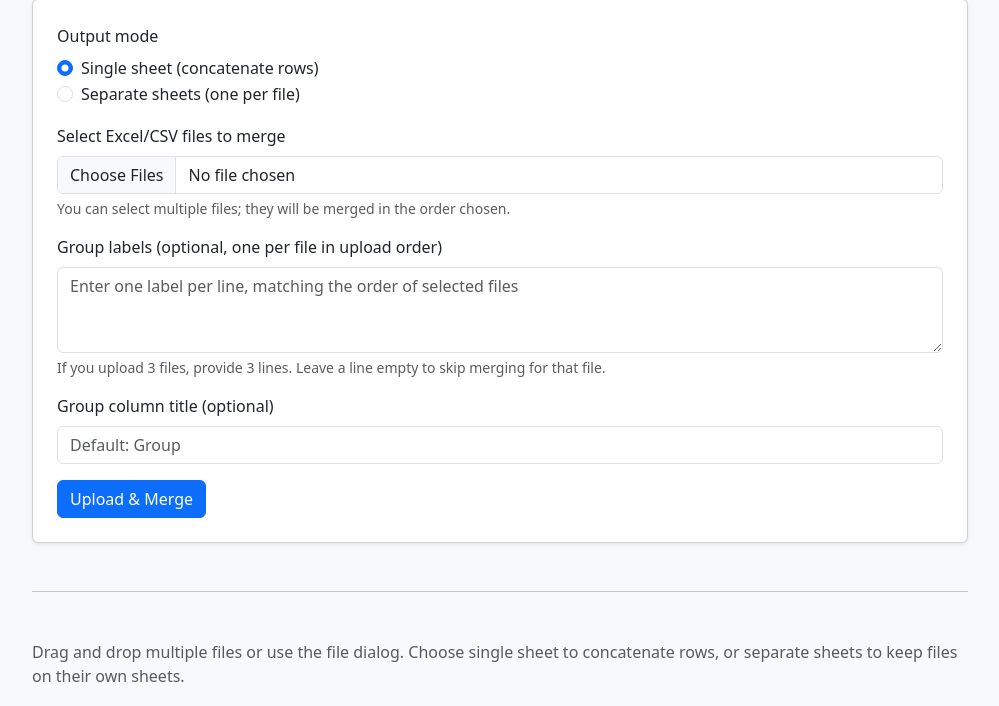
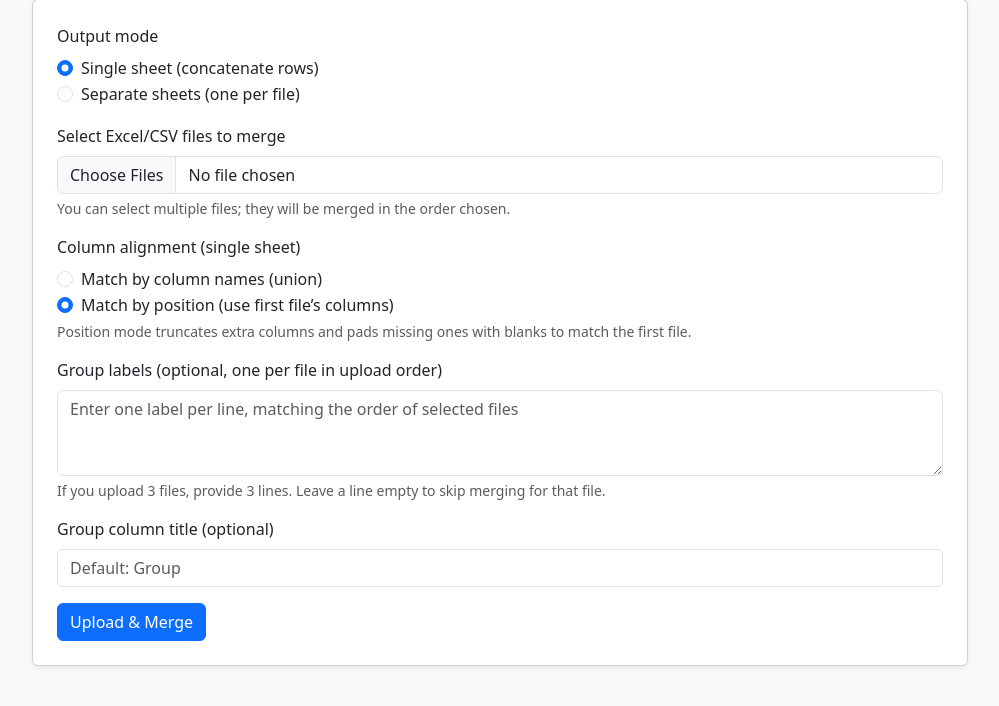
Before and after one commit to iZafor/xl-merger, a Flask app: page / in a window 1280 px wide. Shown: the part 124-830 px from the top of the page, without its empty margins (140-1139 px from the left). Before the commit the page ends 806 px from the top, so only its background shows below. Run offline with Flask 2, Linux system fonts and the light colour scheme.

Commit message:
add option to merge based on column name or position for vertical merging

```diff
--- a/app.py
+++ b/app.py
@@ -76,6 +76,8 @@ def index():
 
         # Output mode: 'single' (default) or 'sheets'
         output_mode = (request.form.get('output_mode') or 'single').strip()
+        # Alignment mode (single-sheet only): 'position' (default) or 'names'
+        align_mode = (request.form.get('align_mode') or 'position').strip()
 
         # Parse per-file labels and custom column title (single-sheet mode only)
         raw_labels = request.form.get('group_texts', '')
@@ -123,6 +125,7 @@ def index():
         dfs = []
         merge_ranges = []  # tuples of (start_idx, end_idx) for data rows per file in merged DF (0-based)
         running_total = 0
+        first_cols: list[str] | None = None  # for position alignment
 
         # For separate sheets, collect (name, df) pairs
         per_sheet: list[tuple[str, pd.DataFrame]] = []
@@ -147,24 +150,38 @@ def index():
             n_data = len(df)
             original_cols = list(df.columns)
 
-            if n_data > 0:
-                # Build Average row using original columns
-                avg_row: dict[str, Any] = {original_cols[0]: 'Average'}
-                for c in original_cols[1:]:
-                    numeric = pd.to_numeric(df[c], errors='coerce')
-                    mean_val = numeric.mean()
-                    avg_row[c] = '' if pd.isna(mean_val) else mean_val
-                avg_df = pd.DataFrame([avg_row], columns=original_cols)
+            if output_mode == 'single':
+                if n_data > 0:
+                    # Build Average row using original columns
+                    avg_row: dict[str, Any] = {original_cols[0]: 'Average'}
+                    for c in original_cols[1:]:
+                        numeric = pd.to_numeric(df[c], errors='coerce')
+                        mean_val = numeric.mean()
+                        avg_row[c] = '' if pd.isna(mean_val) else mean_val
+                    avg_df = pd.DataFrame([avg_row], columns=original_cols)
 
-                if output_mode == 'single':
-                    # Insert group column if needed (always insert to keep columns aligned across files)
+                    # Position-based alignment to first non-empty file's columns
+                    if align_mode == 'position':
+                        if first_cols is None:
+                            first_cols = original_cols.copy()
+                        taken = min(len(original_cols), len(first_cols))
+                        pos_aligned = df.iloc[:, :taken].copy()
+                        pos_aligned.columns = first_cols[:taken]
+                        for extra_col in first_cols[taken:]:
+                            pos_aligned[extra_col] = ''
+                        df = pos_aligned[first_cols]
+                        # Align avg_df to first_cols
+                        row = {c: (avg_df[c].iloc[0] if c in avg_df.columns else '') for c in first_cols}
+                        avg_df = pd.DataFrame([row], columns=first_cols)
+
+                    # Insert group column if needed (after alignment)
                     if use_group_col:
                         label = labels[i] if i < len(labels) else ''
                         df.insert(0, group_col_title, label)
                         avg_df.insert(0, group_col_title, '')
-                        cols_after = [group_col_title] + original_cols
+                        cols_after = [group_col_title] + (first_cols if (align_mode == 'position' and first_cols is not None) else original_cols)
                     else:
-                        cols_after = original_cols
+                        cols_after = (first_cols if (align_mode == 'position' and first_cols is not None) else original_cols)
 
                     # Record merge range for this file's data rows if it has a label
                     if use_group_col and (labels[i] if i < len(labels) else '') and n_data > 0:
@@ -181,18 +198,21 @@ def index():
                         df = pd.concat([df, avg_df], ignore_index=True)
 
                     running_total += len(df)
-                    dfs.append(df)
-                else:
-                    # Separate sheets: just append Average row, no group column or empty separator
+                # collect regardless
+                dfs.append(df)
+            else:
+                # Separate sheets: append Average row when data exists, no group column or empty separator
+                if n_data > 0:
+                    avg_row: dict[str, Any] = {original_cols[0]: 'Average'}
+                    for c in original_cols[1:]:
+                        numeric = pd.to_numeric(df[c], errors='coerce')
+                        mean_val = numeric.mean()
+                        avg_row[c] = '' if pd.isna(mean_val) else mean_val
+                    avg_df = pd.DataFrame([avg_row], columns=original_cols)
                     df = pd.concat([df, avg_df], ignore_index=True)
-                    dfs.append(df)  # keep for potential uniform preview handling
-                    default_sheet_bases.append(Path(filename).stem or f'Sheet{i+1}')
-                    per_sheet.append((filename, df))
-            else:
-                # Even if empty, track default base for naming consistency
-                if output_mode == 'sheets':
-                    default_sheet_bases.append(Path(filename).stem or f'Sheet{i+1}')
-                    per_sheet.append((filename, df))
+                dfs.append(df)  # keep for potential uniform preview handling
+                default_sheet_bases.append(Path(filename).stem or f'Sheet{i+1}')
+                per_sheet.append((filename, df))
 
         if output_mode == 'sheets':
             # Sanitize and finalize sheet names
--- a/templates/index.html
+++ b/templates/index.html
@@ -121,6 +121,34 @@
                     <div class="form-text">
                         Drag items to change order. The merge will follow this
                         exact order.
+                    </div>
+                </div>
+
+                <div class="mb-3" id="align_mode_block">
+                    <label class="form-label"
+                        >Column alignment (single sheet)</label
+                    >
+                    <div class="form-check">
+                        <input class="form-check-input" type="radio"
+                        name="align_mode" id="align_names" value="names" {{
+                        'checked' if request.form.get('align_mode') == 'names'
+                        else '' }}>
+                        <label for="align_names" class="form-check-label"
+                            >Match by column names (union)</label
+                        >
+                    </div>
+                    <div class="form-check">
+                        <input class="form-check-input" type="radio"
+                        name="align_mode" id="align_position" value="position"
+                        {{ 'checked' if request.form.get('align_mode',
+                        'position') == 'position' else '' }}>
+                        <label for="align_position" class="form-check-label"
+                            >Match by position (use first file’s columns)</label
+                        >
+                    </div>
+                    <div class="form-text">
+                        Position mode truncates extra columns and pads missing
+                        ones with blanks to match the first file.
                     </div>
                 </div>
 
@@ -385,6 +413,10 @@
                     groupLabelsBlock.style.display = sheets ? "none" : "";
                     groupTitleBlock.style.display = sheets ? "none" : "";
                     sheetNamesBlock.style.display = sheets ? "" : "none";
+                    const alignBlock =
+                        document.getElementById("align_mode_block");
+                    if (alignBlock)
+                        alignBlock.style.display = sheets ? "none" : "";
                 }
                 if (modeSingle)
                     modeSingle.addEventListener("change", updateModeUI);
```
Also changed, not shown: README.md.
